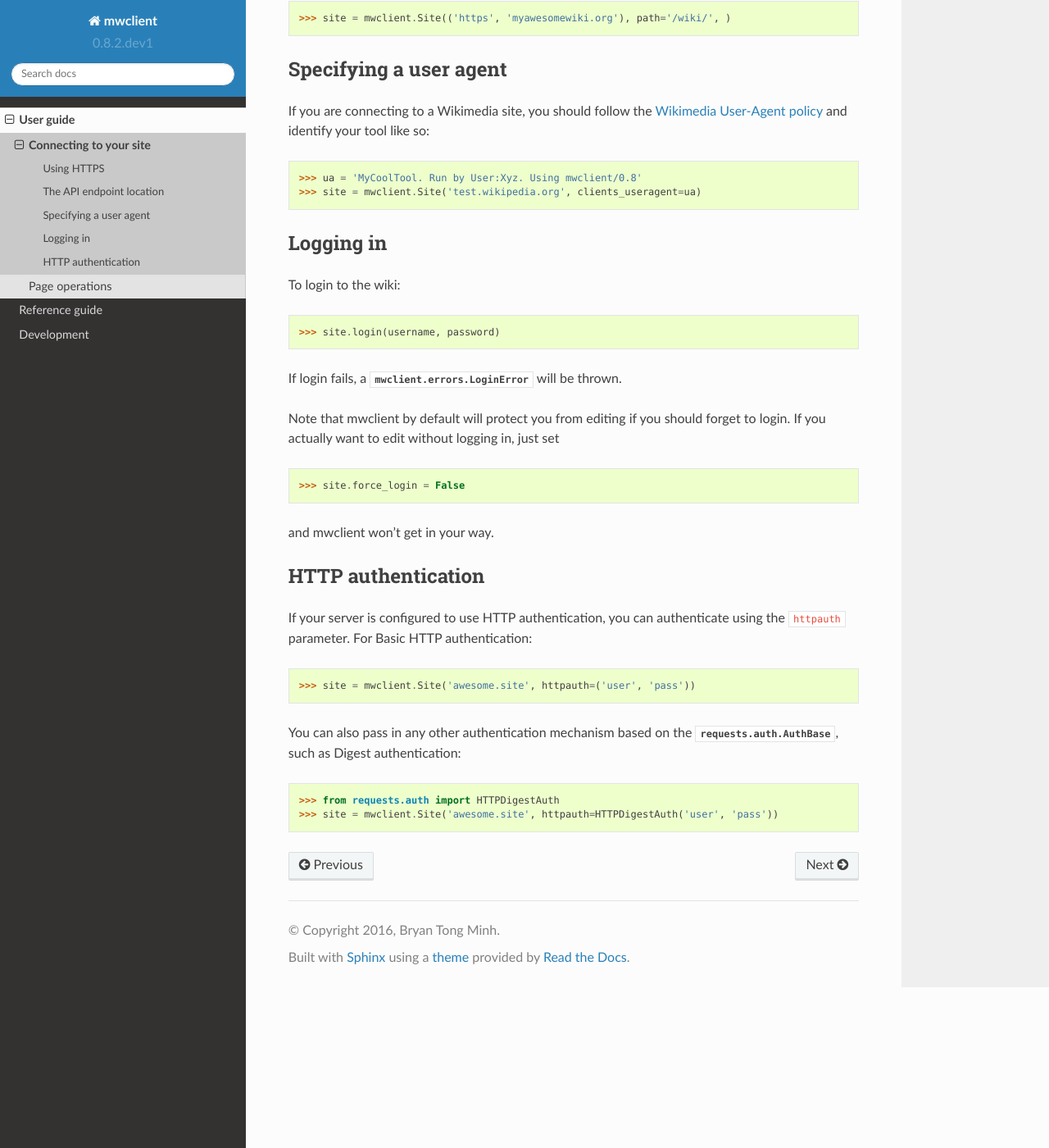
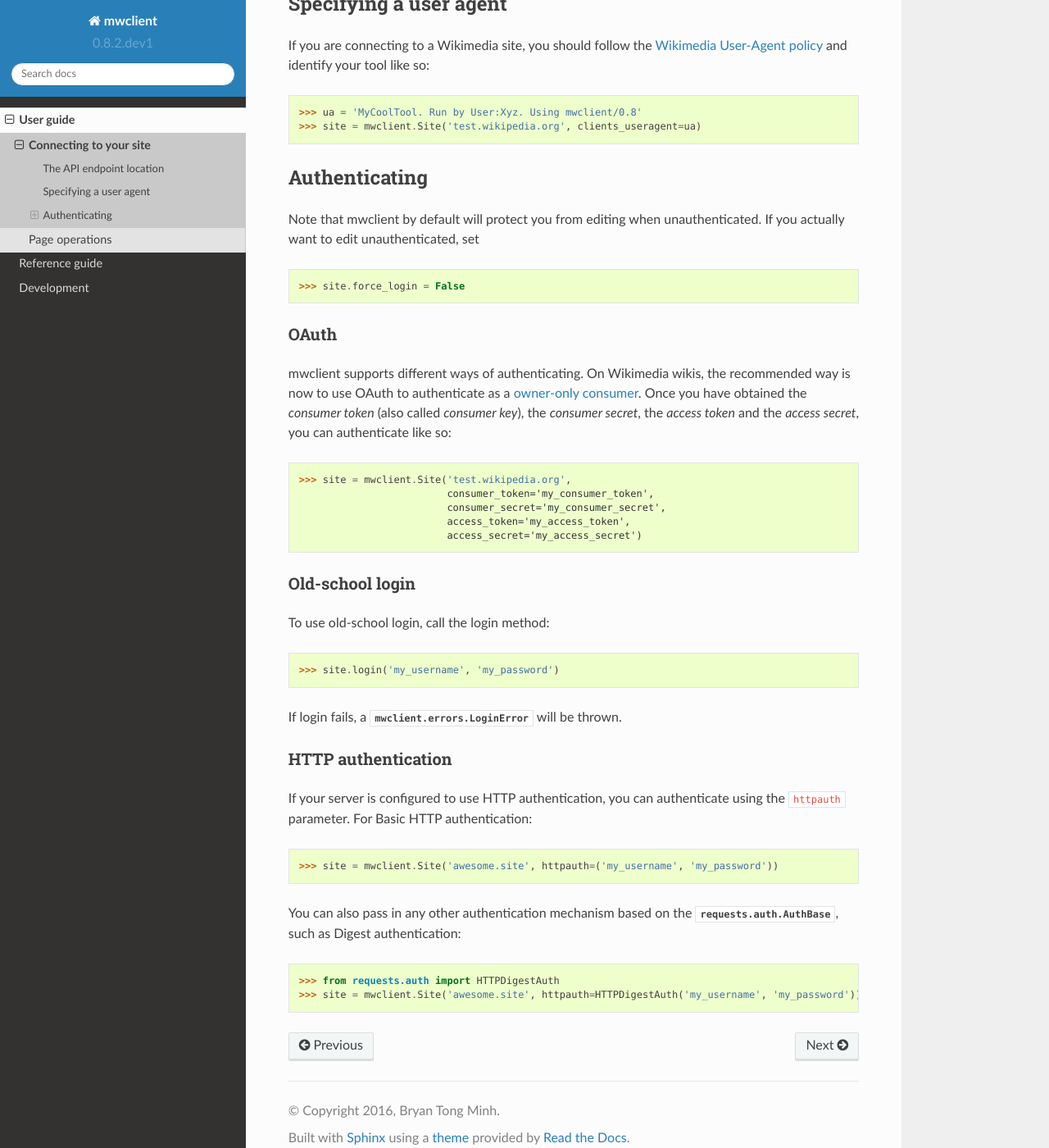
Before and after one commit to mwclient/mwclient, a Sphinx documentation site: the page built from docs/source/user/connecting.rst, in a window 1280 px wide and 1400 px high, scrolled down 784 px. Shown: the whole window at 82% size. Built offline with Sphinx 7.4.7 and the Read the Docs theme 2.0.0, drawn with Linux system fonts in a browser that asks for light colours; the version number is read from the project's files by our own code; some of the changed text lies outside the part shown.

Commit message:
[#115] Add OAuth
Add OAuth and update docs

```diff
--- a/docs/source/user/connecting.rst
+++ b/docs/source/user/connecting.rst
@@ -11,17 +11,11 @@ Then try to connect to a site:
 
     >>> site = mwclient.Site('test.wikipedia.org')
 
-.. _https:
+By default, mwclient will try to conncet using https. If your site
+doesn't support https, you need to explicitly ask for http like so:
 
-Using HTTPS
------------
+    >>> site = mwclient.Site(('http', 'test.wikipedia.org'))
 
-If the site supports HTTPS, you can create a secure connection by passing
-in a tupple like so:
-
-    >>> site = mwclient.Site(('https', 'test.wikipedia.org'))
-
-Note that HTTPS is planned to be the default for the next major version of mwclient.
 
 .. _endpoint:
 
@@ -49,34 +43,55 @@ and identify your tool like so:
 
 .. _logging-in:
 
-Logging in
-----------
+Authenticating
+--------------
 
-To login to the wiki:
-
-    >>> site.login(username, password)
-
-If login fails, a :class:`mwclient.errors.LoginError` will be thrown.
-
-Note that mwclient by default will protect you from editing if you should
-forget to login. If you actually want to edit without logging in, just set
+Note that mwclient by default will protect you from editing when unauthenticated.
+If you actually want to edit unauthenticated, set
 
     >>> site.force_login = False
 
-and mwclient won't get in your way.
+.. _oauth:
+
+OAuth
+^^^^^
+
+mwclient supports different ways of authenticating. On Wikimedia
+wikis, the recommended way is now to use OAuth to authenticate as a
+`owner-only consumer <https://www.mediawiki.org/wiki/OAuth/Owner-only_consumers#Python>`_.
+Once you have obtained the *consumer token* (also called *consumer key*), the
+*consumer secret*, the *access token* and the *access secret*, you can authenticate
+like so:
+
+    >>> site = mwclient.Site('test.wikipedia.org',
+                             consumer_token='my_consumer_token',
+                             consumer_secret='my_consumer_secret',
+                             access_token='my_access_token',
+                             access_secret='my_access_secret')
+
+.. _old_login:
+
+Old-school login
+^^^^^^^^^^^^^^^^
+
+To use old-school login, call the login method:
+
+    >>> site.login('my_username', 'my_password')
+
+If login fails, a :class:`mwclient.errors.LoginError` will be thrown.
 
 .. _http-auth:
 
 HTTP authentication
--------------------
+^^^^^^^^^^^^^^^^^^^
 
 If your server is configured to use HTTP authentication, you can
 authenticate using the ``httpauth`` parameter. For Basic HTTP authentication:
 
-    >>> site = mwclient.Site('awesome.site', httpauth=('user', 'pass'))
+    >>> site = mwclient.Site('awesome.site', httpauth=('my_username', 'my_password'))
 
 You can also pass in any other :ref:`authentication mechanism <requests:authentication>`
 based on the :class:`requests.auth.AuthBase`, such as Digest authentication:
 
 	>>> from requests.auth import HTTPDigestAuth
-	>>> site = mwclient.Site('awesome.site', httpauth=HTTPDigestAuth('user', 'pass'))
+	>>> site = mwclient.Site('awesome.site', httpauth=HTTPDigestAuth('my_username', 'my_password'))
--- a/setup.py
+++ b/setup.py
@@ -34,7 +34,7 @@ class PyTest(TestCommand):
 here = os.path.abspath(os.path.dirname(__file__))
 README = open(os.path.join(here, 'README.rst')).read()
 
-requirements = ['requests', 'six']
+requirements = ['requests', 'requests_oauthlib', 'six']
 if sys.version_info < (2, 7):
     requirements.append('ordereddict')
 
```
Also changed, not shown: 3 other files.
